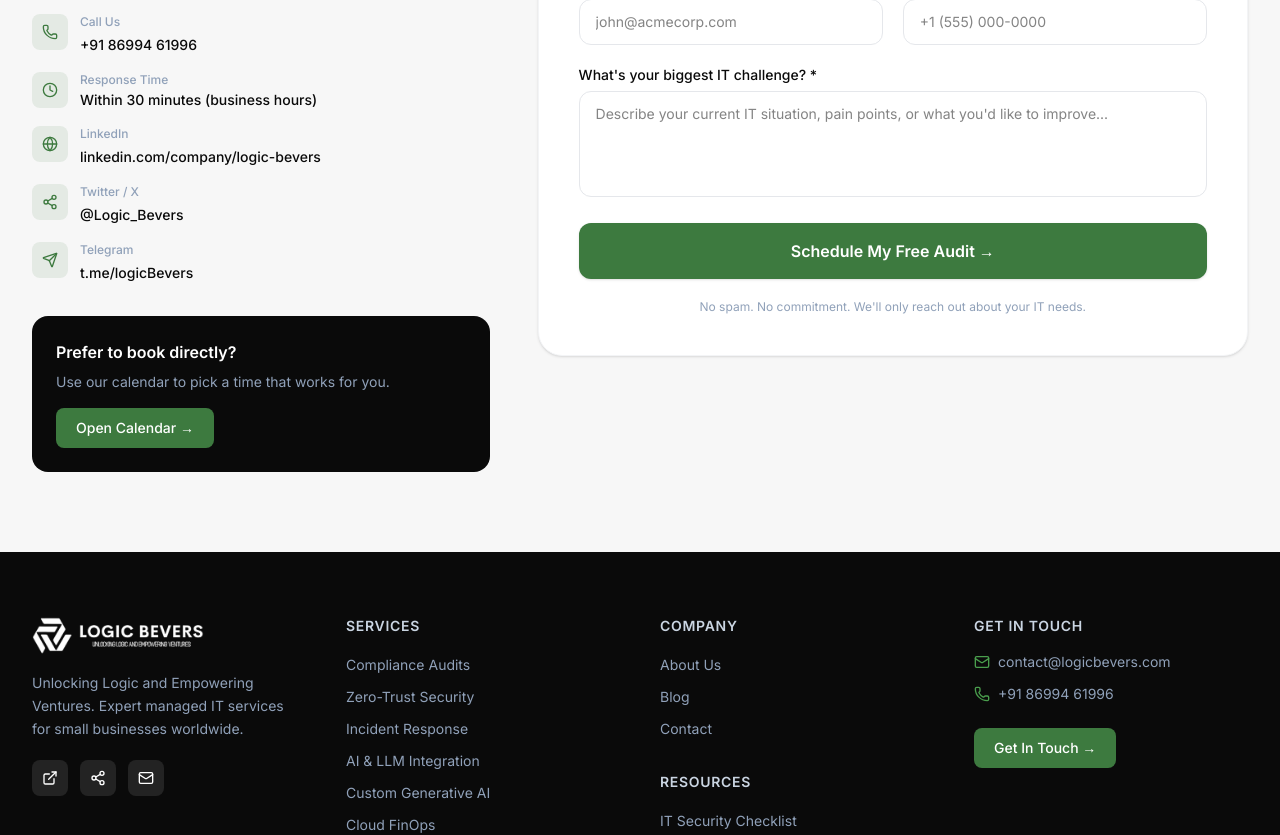
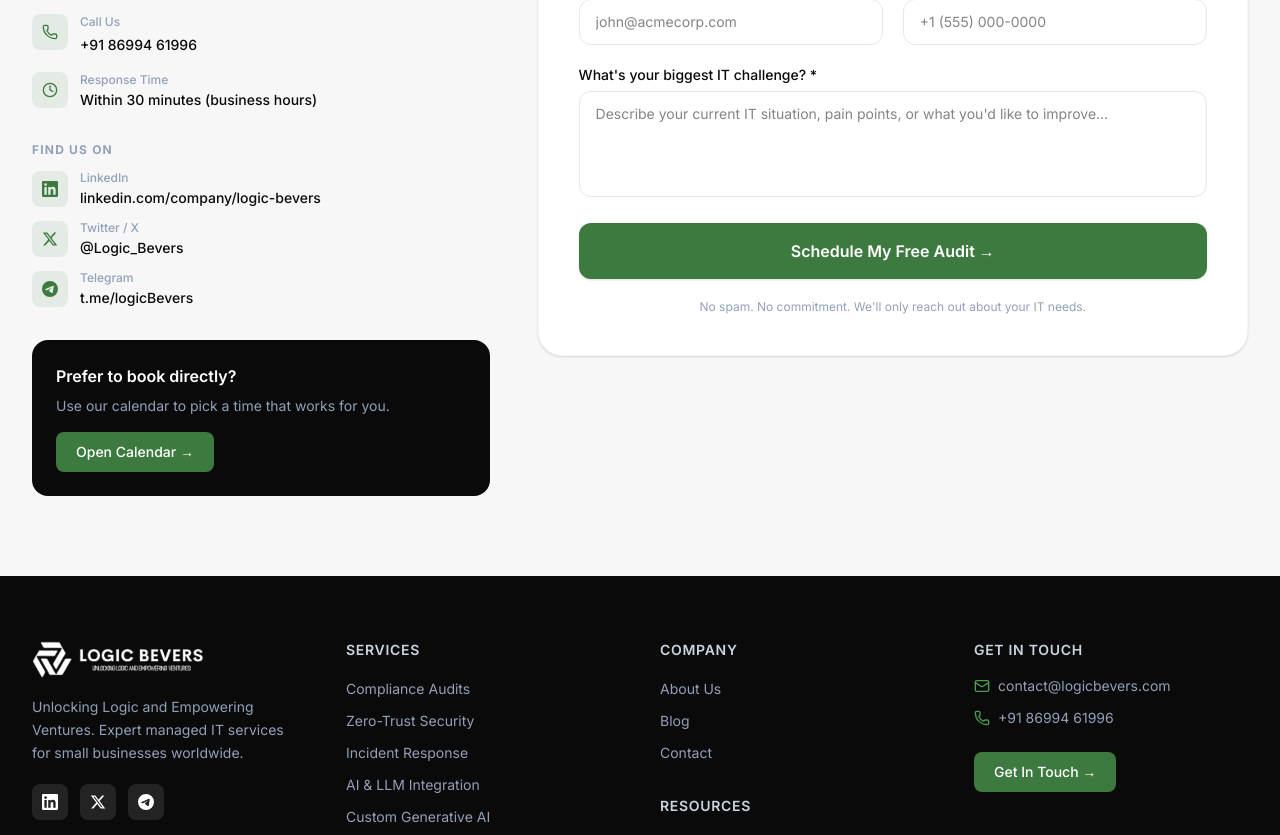
Before and after one commit to Logicbevers/LB-New-Website, a Next.js app: page /contact in a window 1280 px wide. Shown: the part 705-1540 px from the top of the page. Built offline with nearby package versions, Linux system fonts and the light colour scheme.

Commit message:
Fix: use correct SVG brand icons for LinkedIn, Twitter/X and Telegram

```diff
--- a/app/contact/page.tsx
+++ b/app/contact/page.tsx
@@ -1,5 +1,5 @@
 import type { Metadata } from "next";
-import { Mail, Phone, Clock, CheckCircle, Globe, Share2, Send } from "lucide-react";
+import { Mail, Phone, Clock, CheckCircle } from "lucide-react";
 import ContactForm from "@/components/contact/ContactForm";
 
 export const metadata: Metadata = {
@@ -28,23 +28,38 @@
     value: "Within 30 minutes (business hours)",
     href: null,
   },
+];
+
+const socialLinks = [
   {
-    icon: Globe,
     label: "LinkedIn",
+    href: "https://linkedin.com/company/logic-bevers",
     value: "linkedin.com/company/logic-bevers",
-    href: "https://linkedin.com/company/logic-bevers",
+    icon: (
+      <svg viewBox="0 0 24 24" fill="currentColor" className="w-4 h-4">
+        <path d="M20.447 20.452h-3.554v-5.569c0-1.328-.027-3.037-1.852-3.037-1.853 0-2.136 1.445-2.136 2.939v5.667H9.351V9h3.414v1.561h.046c.477-.9 1.637-1.85 3.37-1.85 3.601 0 4.267 2.37 4.267 5.455v6.286zM5.337 7.433a2.062 2.062 0 0 1-2.063-2.065 2.064 2.064 0 1 1 2.063 2.065zm1.782 13.019H3.555V9h3.564v11.452zM22.225 0H1.771C.792 0 0 .774 0 1.729v20.542C0 23.227.792 24 1.771 24h20.451C23.2 24 24 23.227 24 22.271V1.729C24 .774 23.2 0 22.222 0h.003z" />
+      </svg>
+    ),
   },
   {
-    icon: Share2,
     label: "Twitter / X",
+    href: "https://x.com/Logic_Bevers",
     value: "@Logic_Bevers",
-    href: "https://x.com/Logic_Bevers",
+    icon: (
+      <svg viewBox="0 0 24 24" fill="currentColor" className="w-4 h-4">
+        <path d="M18.244 2.25h3.308l-7.227 8.26 8.502 11.24H16.17l-5.214-6.817L4.99 21.75H1.68l7.73-8.835L1.254 2.25H8.08l4.713 6.231zm-1.161 17.52h1.833L7.084 4.126H5.117z" />
+      </svg>
+    ),
   },
   {
-    icon: Send,
     label: "Telegram",
+    href: "https://t.me/logicBevers",
     value: "t.me/logicBevers",
-    href: "https://t.me/logicBevers",
+    icon: (
+      <svg viewBox="0 0 24 24" fill="currentColor" className="w-4 h-4">
+        <path d="M11.944 0A12 12 0 0 0 0 12a12 12 0 0 0 12 12 12 12 0 0 0 12-12A12 12 0 0 0 12 0a12 12 0 0 0-.056 0zm4.962 7.224c.1-.002.321.023.465.14a.506.506 0 0 1 .171.325c.016.093.036.306.02.472-.18 1.898-.962 6.502-1.36 8.627-.168.9-.499 1.201-.82 1.23-.696.065-1.225-.46-1.9-.902-1.056-.693-1.653-1.124-2.678-1.8-1.185-.78-.417-1.21.258-1.91.177-.184 3.247-2.977 3.307-3.23.007-.032.014-.15-.056-.212s-.174-.041-.249-.024c-.106.024-1.793 1.14-5.061 3.345-.48.33-.913.49-1.302.48-.428-.008-1.252-.241-1.865-.44-.752-.245-1.349-.374-1.297-.789.027-.216.325-.437.893-.663 3.498-1.524 5.83-2.529 6.998-3.014 3.332-1.386 4.025-1.627 4.476-1.635z" />
+      </svg>
+    ),
   },
 ];
 
@@ -65,11 +80,10 @@
             Get In Touch
           </p>
           <h1 className="text-4xl md:text-5xl font-bold text-white mb-6">
-            Schedule Your Free IT Audit
+            Let&apos;s Talk
           </h1>
           <p className="text-xl text-slate-300 max-w-2xl mx-auto">
-            Tell us about your IT challenges. We&apos;ll give you a free
-            assessment and a custom action plan in your first call.
+            Reach out via any channel below. We&apos;ll get back to you within 30 minutes during business hours.
           </p>
         </div>
       </section>
@@ -94,6 +108,7 @@
                 </div>
               </div>
 
+              {/* Contact details */}
               <div className="space-y-4">
                 {contactInfo.map(({ icon: Icon, label, value, href }) => (
                   <div key={label} className="flex items-start gap-3">
@@ -101,24 +116,41 @@
                       <Icon className="w-4 h-4 text-brand-green" />
                     </div>
                     <div>
-                      <p className="text-xs text-slate-400 font-medium mb-0.5">
-                        {label}
-                      </p>
+                      <p className="text-xs text-slate-400 font-medium mb-0.5">{label}</p>
                       {href ? (
-                        <a
-                          href={href}
-                          className="text-brand-dark font-medium text-sm hover:text-brand-green transition-colors"
-                        >
+                        <a href={href} className="text-brand-dark font-medium text-sm hover:text-brand-green transition-colors">
                           {value}
                         </a>
                       ) : (
-                        <p className="text-brand-dark font-medium text-sm">
-                          {value}
-                        </p>
+                        <p className="text-brand-dark font-medium text-sm">{value}</p>
                       )}
                     </div>
                   </div>
                 ))}
+              </div>
+
+              {/* Social links */}
+              <div>
+                <p className="text-xs text-slate-400 font-bold uppercase tracking-widest mb-3">Find us on</p>
+                <div className="space-y-3">
+                  {socialLinks.map(({ label, href, value, icon }) => (
+                    <a
+                      key={label}
+                      href={href}
+                      target="_blank"
+                      rel="noopener noreferrer"
+                      className="flex items-center gap-3 group"
+                    >
+                      <div className="w-9 h-9 bg-brand-green/10 rounded-lg flex items-center justify-center flex-shrink-0 text-brand-green group-hover:bg-brand-green group-hover:text-white transition-colors">
+                        {icon}
+                      </div>
+                      <div>
+                        <p className="text-xs text-slate-400 font-medium mb-0.5">{label}</p>
+                        <p className="text-brand-dark font-medium text-sm group-hover:text-brand-green transition-colors">{value}</p>
+                      </div>
+                    </a>
+                  ))}
+                </div>
               </div>
 
               <div className="bg-brand-dark rounded-2xl p-6 text-white">
--- a/components/layout/Footer.tsx
+++ b/components/layout/Footer.tsx
@@ -1,6 +1,23 @@
 import Link from "next/link";
+import { Mail, Phone } from "lucide-react";
 
-import { ExternalLink, Share2, Mail, Phone } from "lucide-react";
+const LinkedInIcon = () => (
+  <svg viewBox="0 0 24 24" fill="currentColor" className="w-4 h-4">
+    <path d="M20.447 20.452h-3.554v-5.569c0-1.328-.027-3.037-1.852-3.037-1.853 0-2.136 1.445-2.136 2.939v5.667H9.351V9h3.414v1.561h.046c.477-.9 1.637-1.85 3.37-1.85 3.601 0 4.267 2.37 4.267 5.455v6.286zM5.337 7.433a2.062 2.062 0 0 1-2.063-2.065 2.064 2.064 0 1 1 2.063 2.065zm1.782 13.019H3.555V9h3.564v11.452zM22.225 0H1.771C.792 0 0 .774 0 1.729v20.542C0 23.227.792 24 1.771 24h20.451C23.2 24 24 23.227 24 22.271V1.729C24 .774 23.2 0 22.222 0h.003z" />
+  </svg>
+);
+
+const XIcon = () => (
+  <svg viewBox="0 0 24 24" fill="currentColor" className="w-4 h-4">
+    <path d="M18.244 2.25h3.308l-7.227 8.26 8.502 11.24H16.17l-5.214-6.817L4.99 21.75H1.68l7.73-8.835L1.254 2.25H8.08l4.713 6.231zm-1.161 17.52h1.833L7.084 4.126H5.117z" />
+  </svg>
+);
+
+const TelegramIcon = () => (
+  <svg viewBox="0 0 24 24" fill="currentColor" className="w-4 h-4">
+    <path d="M11.944 0A12 12 0 0 0 0 12a12 12 0 0 0 12 12 12 12 0 0 0 12-12A12 12 0 0 0 12 0a12 12 0 0 0-.056 0zm4.962 7.224c.1-.002.321.023.465.14a.506.506 0 0 1 .171.325c.016.093.036.306.02.472-.18 1.898-.962 6.502-1.36 8.627-.168.9-.499 1.201-.82 1.23-.696.065-1.225-.46-1.9-.902-1.056-.693-1.653-1.124-2.678-1.8-1.185-.78-.417-1.21.258-1.91.177-.184 3.247-2.977 3.307-3.23.007-.032.014-.15-.056-.212s-.174-.041-.249-.024c-.106.024-1.793 1.14-5.061 3.345-.48.33-.913.49-1.302.48-.428-.008-1.252-.241-1.865-.44-.752-.245-1.349-.374-1.297-.789.027-.216.325-.437.893-.663 3.498-1.524 5.83-2.529 6.998-3.014 3.332-1.386 4.025-1.627 4.476-1.635z" />
+  </svg>
+);
 
 const serviceLinks = [
   { name: "Compliance Audits", href: "/services/compliance-audits" },
@@ -56,7 +73,7 @@
                 className="w-9 h-9 bg-white/10 rounded-lg flex items-center justify-center hover:bg-brand-green transition-colors"
                 aria-label="LinkedIn"
               >
-                <ExternalLink className="w-4 h-4" />
+                <LinkedInIcon />
               </a>
               <a
                 href="https://x.com/Logic_Bevers"
@@ -65,7 +82,7 @@
                 className="w-9 h-9 bg-white/10 rounded-lg flex items-center justify-center hover:bg-brand-green transition-colors"
                 aria-label="Twitter / X"
               >
-                <Share2 className="w-4 h-4" />
+                <XIcon />
               </a>
               <a
                 href="https://t.me/logicBevers"
@@ -74,7 +91,7 @@
                 className="w-9 h-9 bg-white/10 rounded-lg flex items-center justify-center hover:bg-brand-green transition-colors"
                 aria-label="Telegram"
               >
-                <Mail className="w-4 h-4" />
+                <TelegramIcon />
               </a>
             </div>
           </div>
```
